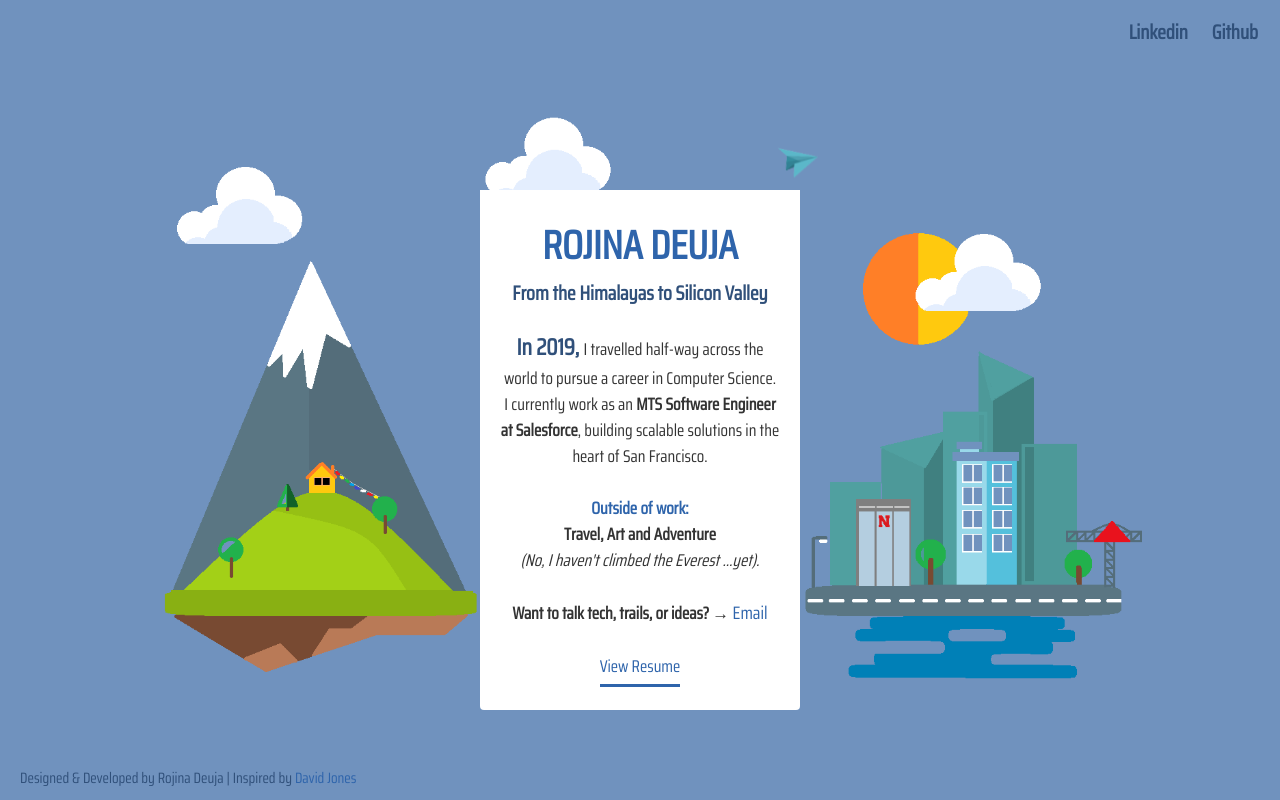
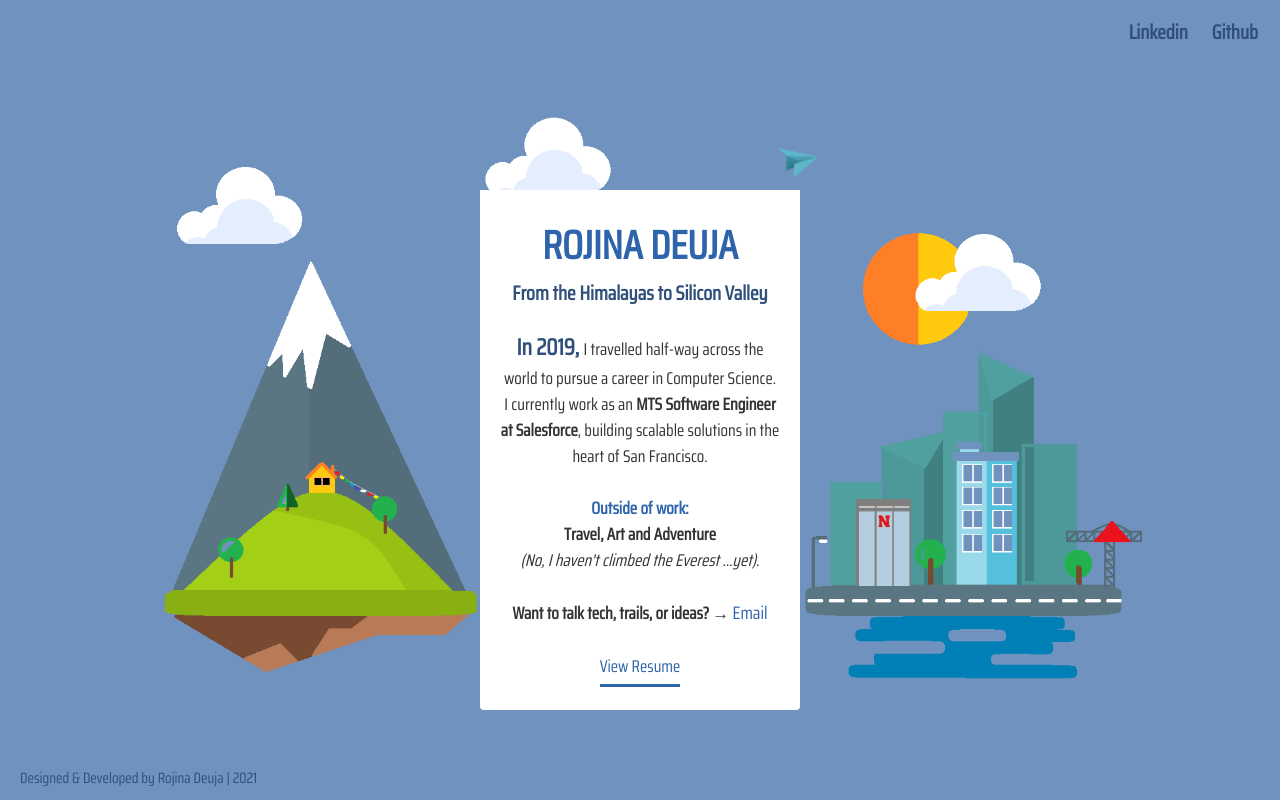
Before and after one commit to rojinadeuja/rojinadeuja.github.io, a React (Create React App) app: page / in a window 1280 px wide. Built offline with nearby package versions, Linux system fonts and the light colour scheme; a web font is replaced by a local one.

Commit message:
Update resume

```diff
--- a/src/Components/Shared/Footer.js
+++ b/src/Components/Shared/Footer.js
@@ -3,7 +3,7 @@
 const footer = () => {
     return (
     <div className="main-footer">
-        <p>Designed &amp; Developed by Rojina Deuja | Inspired by <a href="https://codepen.io/VictoryDesign" target="_blank" rel="noopener noreferrer">David Jones</a></p>
+        <p>Designed &amp; Developed by Rojina Deuja | 2021</p>
         {/* <div>
             <a href="#"><i className="fa fa-chevron-circle-down footer-chevron"></i></a>
         </div>     */}
```
Also changed, not shown: 1 other file (tests, documents, lock files or other folders).
